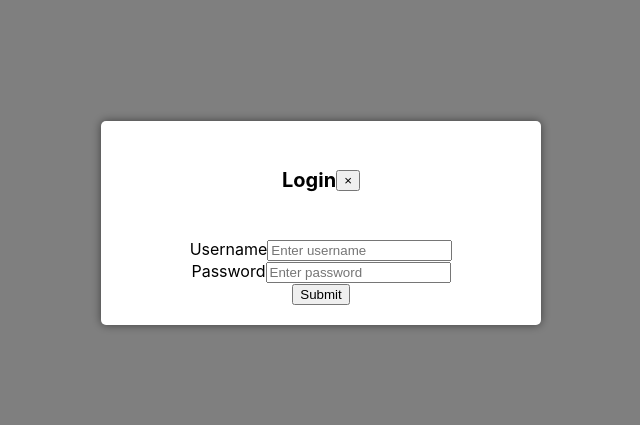
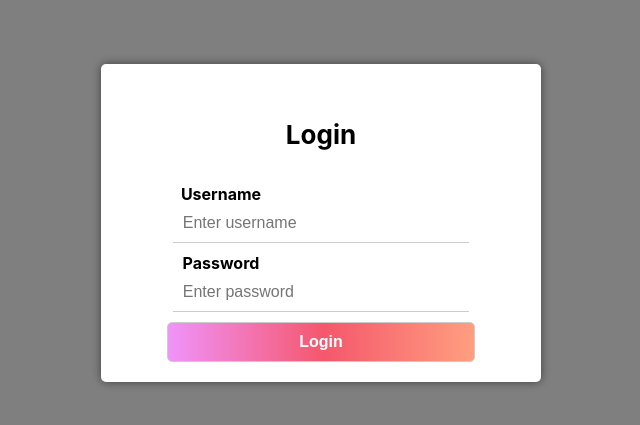
Before and after one commit to ggangix/countries-client, a React (Create React App) app: page / in a window 1280 px wide. Shown: the part 177-602 px from the top of the page, without its empty margins (319-959 px from the left). Built offline with nearby package versions, Linux system fonts and the light colour scheme.

Commit message:
Improve eye looking of login modal

```diff
--- a/src/components/LoginModal/index.jsx
+++ b/src/components/LoginModal/index.jsx
@@ -7,9 +7,6 @@ function LoginModal() {
       <div className="modal-content">
         <div className="modal-header">
           <h4 className="modal-title">Login</h4>
-          <button type="button" className="close" data-dismiss="modal">
-            &times;
-          </button>
         </div>
         <div className="modal-body">
           <form>
@@ -31,9 +28,7 @@ function LoginModal() {
                 placeholder="Enter password"
               />
             </div>
-            <button type="submit" className="btn btn-primary">
-              Submit
-            </button>
+            <button type="submit">Login</button>
           </form>
         </div>
       </div>
--- a/src/components/LoginModal/style.scss
+++ b/src/components/LoginModal/style.scss
@@ -26,17 +26,10 @@
       display: flex;
       justify-content: space-between;
       align-items: center;
-      margin-bottom: 20px;
 
       .modal-title {
-        font-size: 20px;
+        font-size: 26px;
         font-weight: bold;
-      }
-
-      .modal-close {
-        cursor: pointer;
-        font-size: 20px;
-        color: #ccc;
       }
     }
 
@@ -45,30 +38,41 @@
       flex-direction: column;
       justify-content: space-between;
       align-items: center;
-
-      .modal-body-title {
+      .form-control {
+        width: 90%;
+        margin-bottom: 10px;
+      }
+      input {
+        border: none;
+        border-bottom: 1px solid #ccc;
+        padding: 10px;
+        font-size: 16px;
+        width: 100%;
+        &:focus {
+          outline: none;
+        }
+      }
+      label {
+        position: relative;
+        left: -100px;
         font-size: 16px;
         font-weight: bold;
-        margin-bottom: 20px;
+        margin-bottom: 25px;
       }
 
-      .modal-body-input {
+      button {
         width: 100%;
         height: 40px;
+        border-radius: 5px;
         border: 1px solid #ccc;
-        border-radius: 5px;
-        padding: 0 10px;
-        font-size: 16px;
-        font-weight: bold;
-        margin-bottom: 20px;
-      }
-
-      .modal-body-button {
-        width: 100%;
-        height: 40px;
-        border: 1px solid #ccc;
-        border-radius: 5px;
-        padding: 0 10px;
+        // background nice gradient
+        background: linear-gradient(
+          to right,
+          #f093fb 0%,
+          #f5576c 51%,
+          #ff9e7f 100%
+        );
+        color: white;
         font-size: 16px;
         font-weight: bold;
         cursor: pointer;
```
